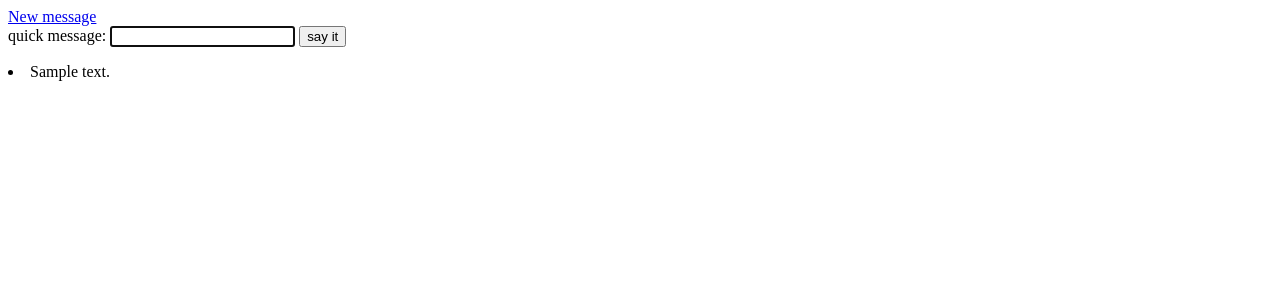
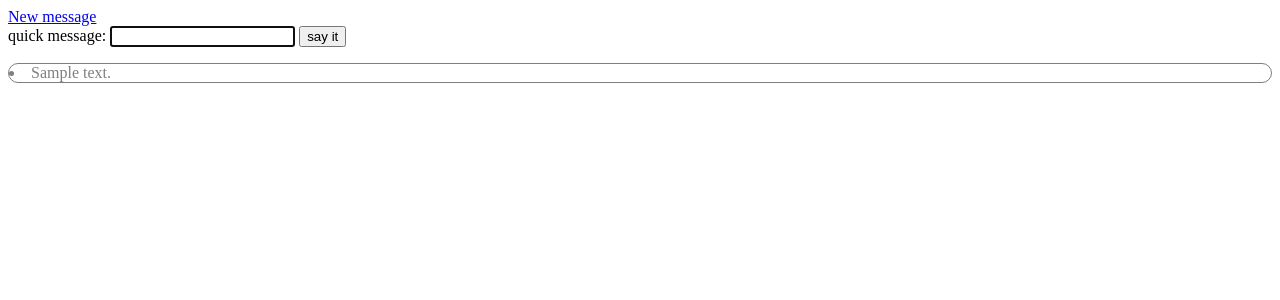
Before and after one commit to calcnerd256/telelogue, a Django app: template chat/templates/chat/chatmessage_list.html in a window 1280 px wide. Shown: the top 300 px of the page. Run offline with Django 3.2, Linux system fonts and the light colour scheme; the template is opened without the code that fills it: values that come from a table or form of the project are taken from there, others are empty; tables that the repository leaves empty hold one stand-in row (values such as "Sample post"); parts of the project's set-up code (start-up, migrations or seed data) failed here and were passed over.

Commit message:
style chat messages

```diff
--- a/chat/templates/chat/chatmessage_list.html
+++ b/chat/templates/chat/chatmessage_list.html
@@ -1,3 +1,24 @@
+<html>
+    <head>
+        <style>
+            li.ChatMessage{
+                border: 1px solid black;
+                border-radius: 10px;
+            }
+            li.ChatMessage.me{
+                opacity: 0.5;
+            }
+            li.ChatMessage.user_1{
+                /* calcnerd256 */
+                background: #80c0ff;
+            }
+            li.ChatMessage.user_2{
+                /* zhera */
+                background: #80ff80;
+            }
+        </style>
+    </head>
+    <body>
 <a href="{% url 'message_create' %}">New message</a>
 <form method="POST" action="{% url "message_create" %}">
     {% csrf_token %}
@@ -6,7 +27,9 @@
     <input type="submit" value="say it"></input>
 </form>
 {% for message in object_list %}
-    <li>{{ message.body|linebreaksbr }}</li>
+    <li class="ChatMessage {% if user.id == message.author.id %}me {% endif %}user_{{ message.author.id }}">
+        {{ message.body|linebreaksbr }}
+    </li>
 {% endfor %}
 {% if is_paginated %}
     <div class="pagination">
@@ -19,3 +42,5 @@
         {% endif %}
     </div>
 {% endif %}
+    </body>
+</html>
```
